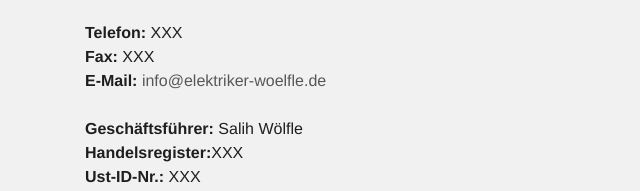
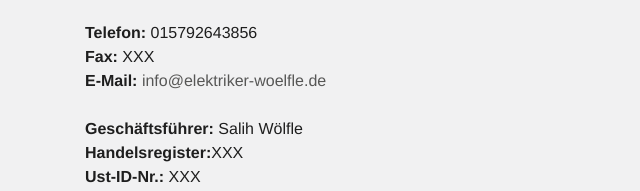
Before and after one commit to Haustechnik24/elektriker-Woelfle, a plain HTML site: page impressum.html in a window 1280 px wide. Shown: the part 286-477 px from the top of the page, 0-640 px from the left. Drawn offline with Linux system fonts and the light colour scheme; a script that the page names is missing.

Commit message:
Update impressum.html

```diff
--- a/impressum.html
+++ b/impressum.html
@@ -27,7 +27,7 @@ class="ie9"><![endif]--><!--[if (gt IE 9)|!(IE)]><!--><body><!--<![endif]-->
   <a href="index.html">startseite</a>
 
   Impressum</h2></div></div></div></div><div class="container slot-two-columns"><div class="row"><div class="col-xs-12 col-md-8">
-<a id="c8"></a><div class="content-text m-b-1"><div class="row"><div class="col-sm-12"><p class="bodytext"><strong>Postanschrift:</strong><br> Uhlandstraße 3, 65719 Hofheim am Taunus <br> <br> info@elektriker-woelfle.de</p><p class="bodytext">&nbsp;</p><p class="bodytext"><strong>Telefon:</strong> XXX<br> <strong>Fax:</strong> XXX<br> <strong>E-Mail:</strong> <a href="mailto:info@rohr-spezialfahrzeuge.com">info@elektriker-woelfle.de</a></p><p class="bodytext">&nbsp;</p><p class="bodytext"><strong>Geschäftsführer:</strong>  Salih Wölfle
+<a id="c8"></a><div class="content-text m-b-1"><div class="row"><div class="col-sm-12"><p class="bodytext"><strong>Postanschrift:</strong><br> Uhlandstraße 3, 65719 Hofheim am Taunus <br> <br> info@elektriker-woelfle.de</p><p class="bodytext">&nbsp;</p><p class="bodytext"><strong>Telefon:</strong> 015792643856<br> <strong>Fax:</strong> XXX<br> <strong>E-Mail:</strong> <a href="mailto:info@rohr-spezialfahrzeuge.com">info@elektriker-woelfle.de</a></p><p class="bodytext">&nbsp;</p><p class="bodytext"><strong>Geschäftsführer:</strong>  Salih Wölfle
 
 
 
```
